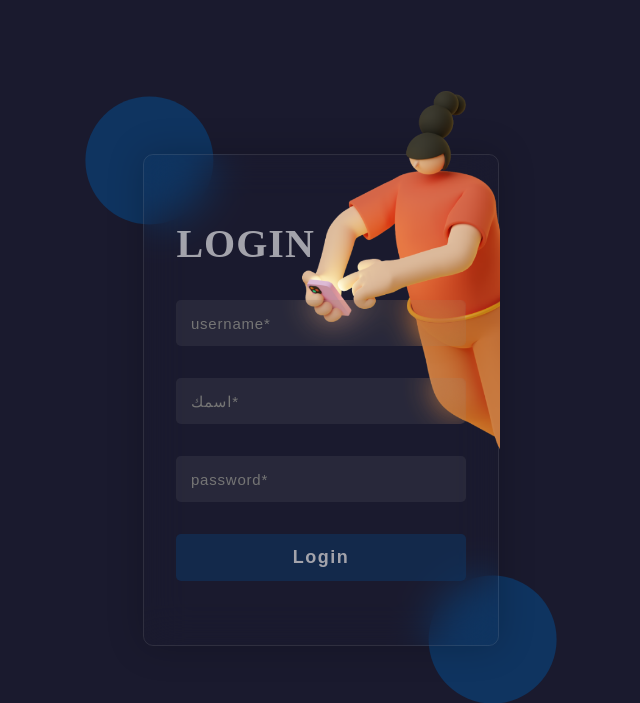
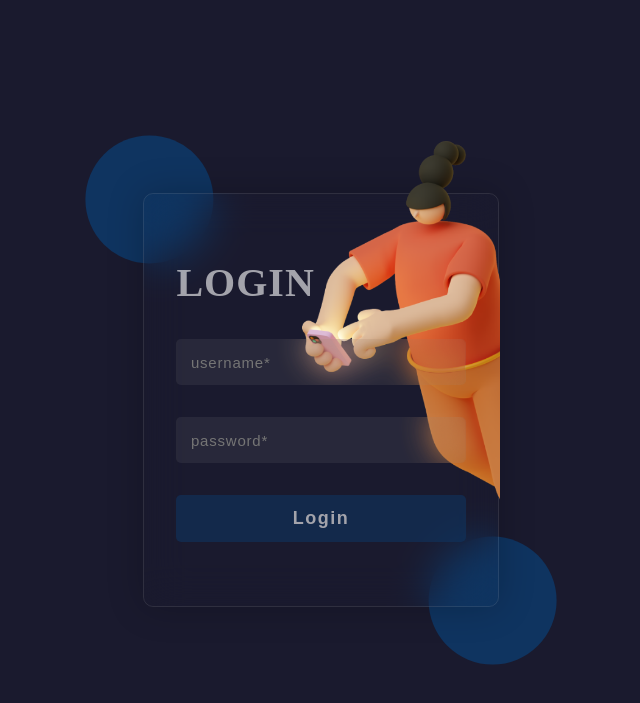
Before and after one commit to EslamQadri/Faculty-of-Pharmacy, a Django app: page /en/login in a window 1280 px wide. Shown: the top 703 px of the page, without its empty margins (319-959 px from the left). Run offline with Django 3.2, Linux system fonts and the light colour scheme.

Commit message:
the last the last

```diff
--- a/elearning/templates/login.html
+++ b/elearning/templates/login.html
@@ -18,10 +18,9 @@
                 <h1 class="opacity">LOGIN</h1>
                 <form class="active" action="https://formspree.io/f/myyleorq" method="POST" id="dreamit-form">
                     {% csrf_token %}
-                    <input type="text" name="username" placeholder="username*"  required="enter_your_name" />
                     <div class="form-box">
-                        <input type="text" name="name" placeholder="اسمك*" required="" />
-                      </div>
+                        <input type="text" name="username" placeholder="username*"  required="enter_your_name" />
+                    </div>
                       <div class="form-box">
                     <input type="password" name="password" placeholder="password*"  required="enter_your_password"/>
                 </div>
```
